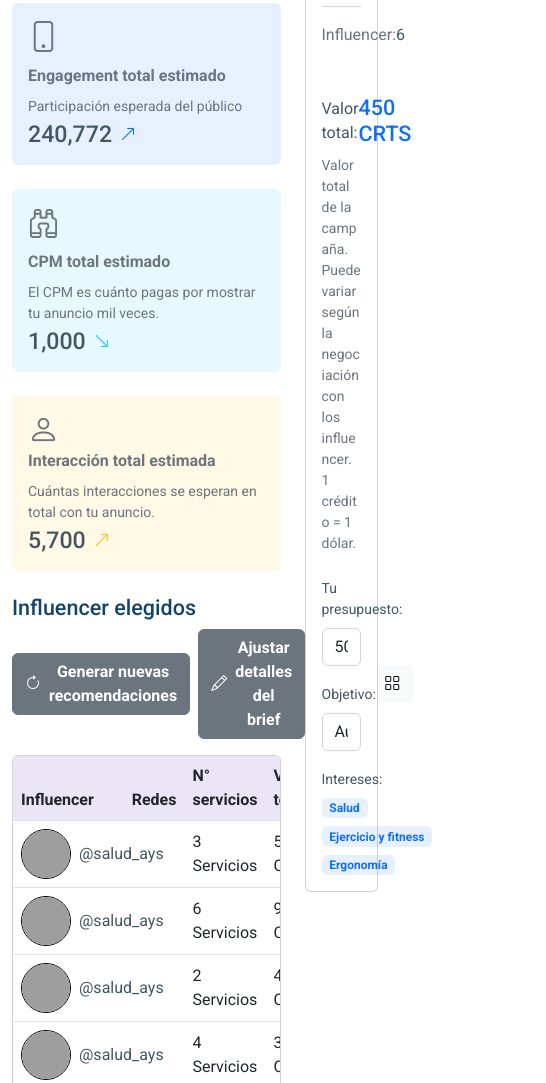
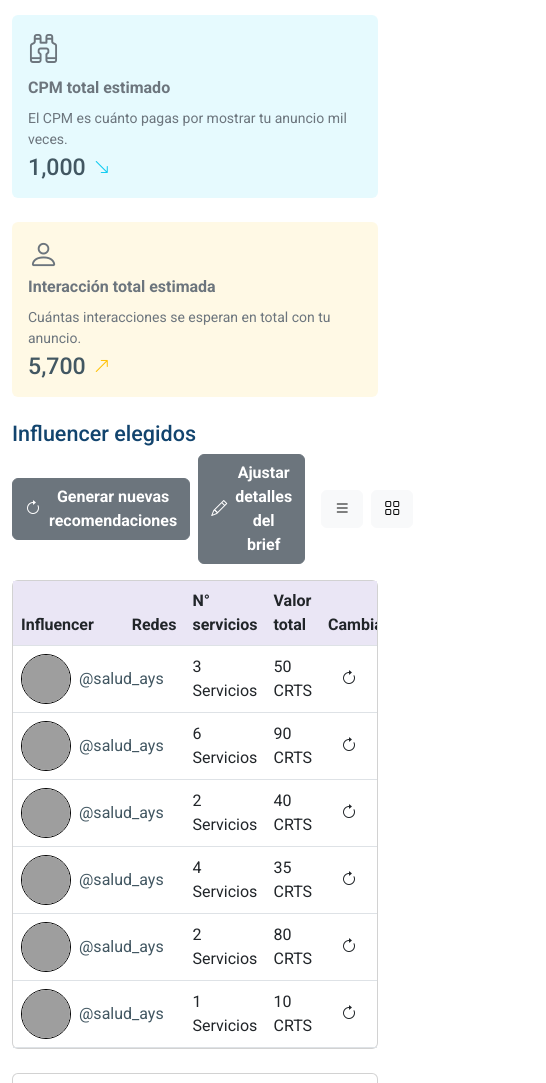
Before and after one commit to Vctorqui/prueba_tecnica, a plain HTML site: page index.html in a window 390 px wide. Shown: the part 695-1778 px from the top of the page, 546 px wide, since content can reach past the window. Drawn offline with nearby package versions, Linux system fonts and the light colour scheme; grey boxes are pictures that could not be loaded.

Commit message:
Enhance header structure and add responsive styles for improved layout

```diff
--- a/assets/index.js
+++ b/assets/index.js
@@ -13,6 +13,7 @@ if (screen.width > 768) {
 
 $("header").load("components/header.html");
 $("footer").load("components/footer.html");
+
 
 // Influencer data
 const influencers = [
--- a/components/header.html
+++ b/components/header.html
@@ -1,4 +1,5 @@
 <div class="header">
+  <div class="container-fluid">
     <nav class="pt-4">
       <div class="nav nav-tabs" id="nav-tab" role="tablist">
         <button
@@ -40,3 +41,4 @@
       </div>
     </nav>
   </div>
+</div>
--- a/index.html
+++ b/index.html
@@ -48,7 +48,9 @@
           aria-labelledby="nav-profile-tab"
           tabindex="0"
         >
-          <div class="d-flex justify-content-between align-items-center mt-4">
+          <div
+            class="d-flex flex-column flex-md-row justify-content-between align-items-center mt-4"
+          >
             <div>
               <p class="h4 mb-1">
                 Proyección de tu campaña con los influencer elegidos
@@ -68,9 +70,9 @@
 
           <!-- Stats Grid -->
           <div class="row">
-            <div class="col-9">
+            <div class="col-12 col-lg-9">
               <div class="row g-4 mb-4">
-                <div class="col-md-3">
+                <div class="col-12 col-md-6 col-lg-3">
                   <div class="card h-100 bg-success bg-opacity-10 border-0">
                     <div class="card-body">
                       <div
@@ -90,7 +92,7 @@
                   </div>
                 </div>
 
-                <div class="col-md-3">
+                <div class="col-12 col-md-6 col-lg-3">
                   <div class="card h-100 bg-primary bg-opacity-10 border-0">
                     <div class="card-body">
                       <div
@@ -110,7 +112,7 @@
                   </div>
                 </div>
 
-                <div class="col-md-3">
+                <div class="col-12 col-md-6 col-lg-3">
                   <div class="card h-100 bg-info bg-opacity-10 border-0">
                     <div class="card-body">
                       <div
@@ -130,7 +132,7 @@
                   </div>
                 </div>
 
-                <div class="col-md-3">
+                <div class="col-12 col-md-6 col-lg-3">
                   <div class="card h-100 bg-warning bg-opacity-10 border-0">
                     <div class="card-body">
                       <div
@@ -208,26 +210,9 @@
                 </div>
               </div>
             </div>
-            <div class="col-3">
+            <div class="col-12 col-lg-3">
               <div class="card">
                 <div class="card-body">
-                  <!-- <h2 class="h5 mb-4">Resumen</h2>
-
-                    <div class="mb-4">
-                      <div class="d-flex justify-content-between mb-3">
-                        <span class="text-secondary">Redes:</span>
-                        <span class="fw-medium" id="totalRedes">3</span>
-                      </div>
-                      <div class="d-flex justify-content-between mb-3">
-                        <span class="text-secondary">Servicios:</span>
-                        <span class="fw-medium" id="totalServicios">18</span>
-                      </div>
-                      <div class="d-flex justify-content-between mb-3">
-                        <span class="text-secondary">Influencer:</span>
-                        <span class="fw-medium" id="totalInfluencer">6</span>
-                      </div>
-                    </div> -->
-
                   <!-- Summary Sidebar -->
 
                   <h3 class="h5 mb-4">Resumen</h3>
@@ -262,40 +247,28 @@
                     </p>
                   </div>
 
-                  <div class="mb-3">
+                  <div class="d-flex flex-column mb-3">
                     <label class="form-label small fw-medium"
                       >Tu presupuesto:</label
                     >
-                    <input
-                      type="text"
-                      class="form-control"
-                      value="500 CRTS"
-                      readonly
-                    />
+                    <span class="badge text-bg-secondary"> 500 CRTS </span>
                   </div>
 
-                  <div class="mb-3">
+                  <div class="d-flex flex-column mb-3">
                     <label class="form-label small fw-medium">Objetivo:</label>
-                    <input
-                      type="text"
-                      class="form-control"
-                      value="Aumentar ventas y tráfico web"
-                      readonly
-                    />
+                    <span class="badge text-bg-secondary">
+                      Aumentar ventas y tráfico web
+                    </span>
                   </div>
 
                   <div>
                     <label class="form-label small fw-medium">Intereses:</label>
                     <div class="d-flex flex-wrap gap-2">
-                      <span class="badge bg-primary bg-opacity-10 text-primary"
-                        >Salud</span
-                      >
-                      <span class="badge bg-primary bg-opacity-10 text-primary"
+                      <span class="badge text-bg-secondary">Salud</span>
+                      <span class="badge text-bg-secondary"
                         >Ejercicio y fitness</span
                       >
-                      <span class="badge bg-primary bg-opacity-10 text-primary"
-                        >Ergonomía</span
-                      >
+                      <span class="badge text-bg-secondary">Ergonomía</span>
                     </div>
                   </div>
                 </div>
--- a/styles/scss/site/_home.scss
+++ b/styles/scss/site/_home.scss
@@ -61,7 +61,7 @@ section {
   font-weight: bold;
   background-color: $primary;
   border-color: $primary;
-  width: 100%;
+  // width: 100%;
   border-radius: 10px;
   padding: 10px;
   color: $white;
@@ -69,6 +69,8 @@ section {
 
 .btn.btn-primary:hover,
 .btn.btn-outline-primary:hover,
+.btn.btn-outline-primary:active,
+.btn.btn-outline-primary:focus,
 .btn.btn-primary:active,
 .btn.btn-primary:focus {
   background-color: $btn-hover !important;
@@ -85,3 +87,17 @@ section {
   padding: 10px;
   color: $primary;
 }
+
+/* Animación para pantallas móviles */
+@media (max-width: 1000px) {
+}
+
+/* Responsive styles */
+@media (max-width: 991.98px) {
+}
+
+@media (max-width: 767.98px) {
+}
+
+@media (max-width: 575.98px) {
+}
```
Also changed, not shown: styles/css/bundle.min.css, 1 other file. Lines whose indentation alone changed are shown as unchanged.
